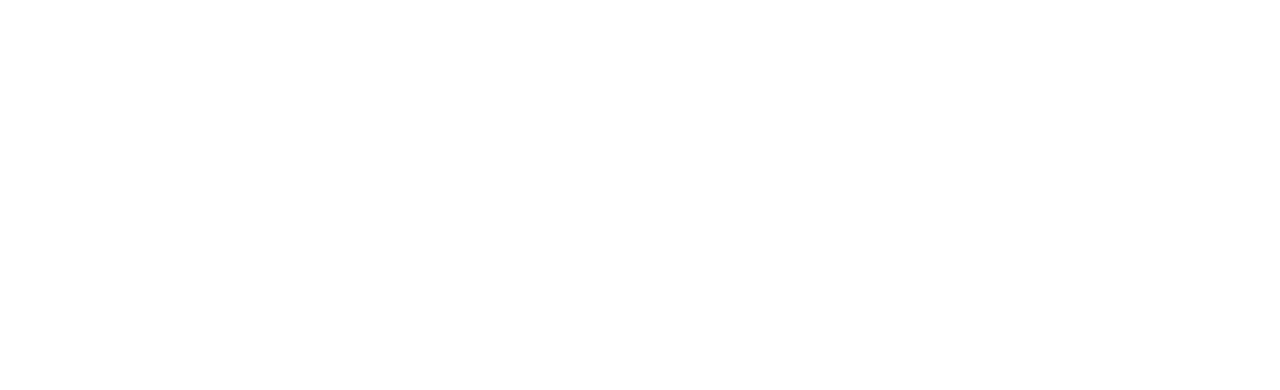
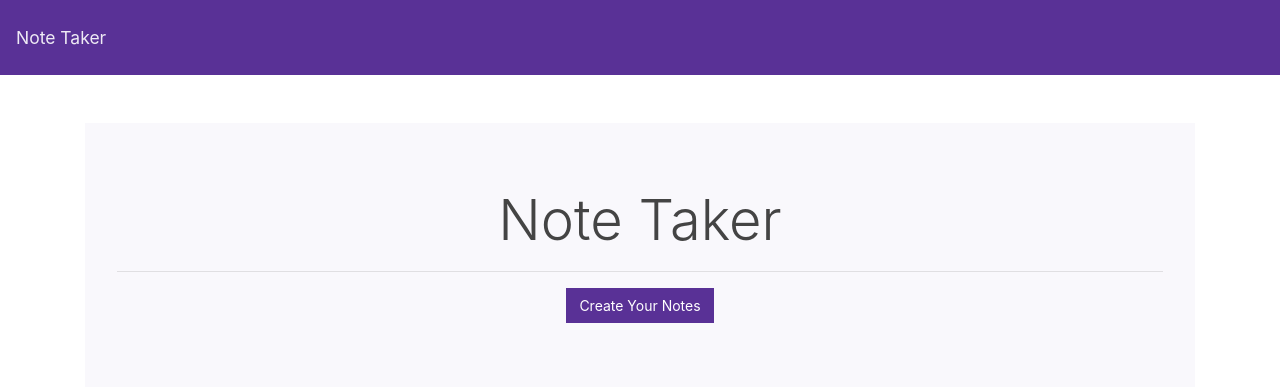
Before and after one commit to chrisfaux95/note_taker, a website: page public/index.html in a window 1280 px wide. Drawn offline with nearby package versions, Linux system fonts and the light colour scheme.

Commit message:
created visuals of index.html

```diff
--- a/public/index.html
+++ b/public/index.html
@@ -13,6 +13,18 @@
 </head>
 
 <body>
+    <nav class="navbar navbar-dark bg-primary">
+        <a class="navbar-brand" href="/">Note Taker
+        </a>
+    </nav>
+    <main class="container">
+        <div class="jumbotron text-center mt-5">
+            <h1 class="display-4">Note Taker</h1>
+            <hr>
+            <a class="btn btn-primary" href="/notes">Create Your Notes</a>
+        </div>
+    </main>
+
 
     <script src="https://cdnjs.cloudflare.com/ajax/libs/jquery/3.5.1/jquery.min.js"></script>
     <script src="https://cdnjs.cloudflare.com/ajax/libs/popper.js/1.16.1/umd/popper.min.js"></script>
```
